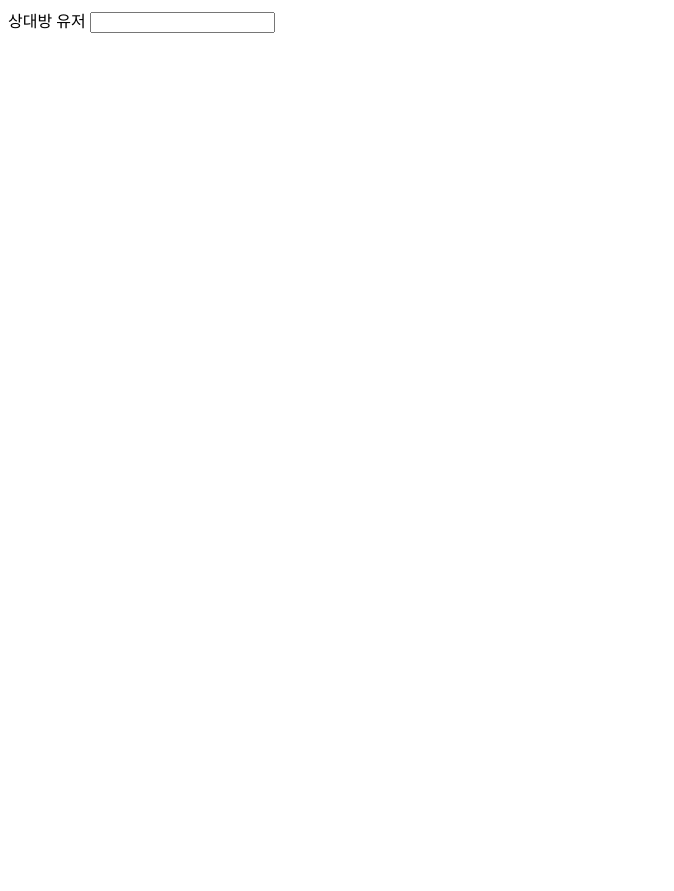
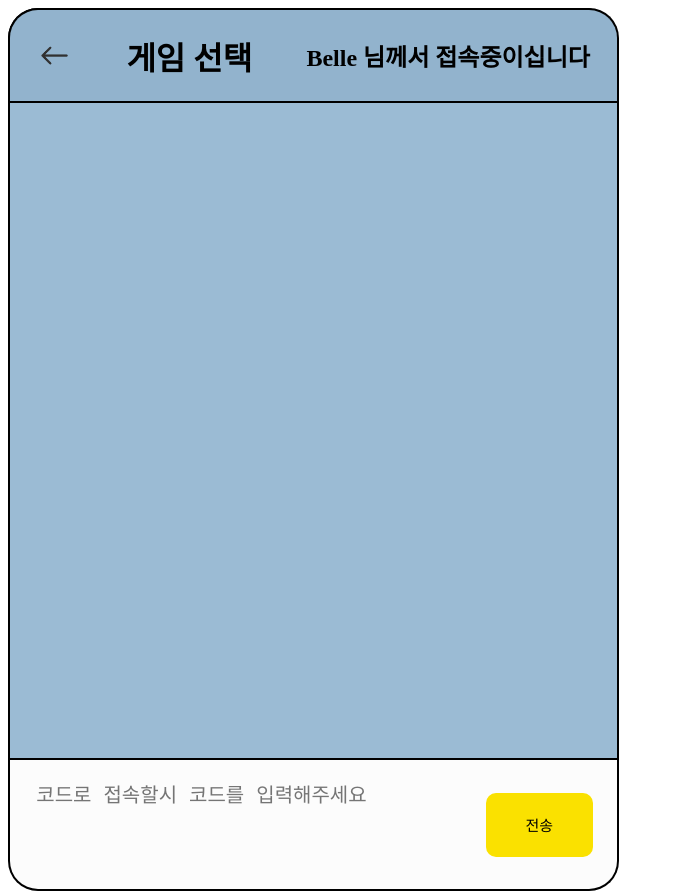
Before and after one commit to kny030303/tag-world, a website: page src/view/index.html in a window 1280 px wide. Shown: the whole page, without its empty margins (0-674 px from the left). Before the commit the page ends 800 px from the top, so only its background shows below. Drawn offline with Linux system fonts and the light colour scheme.

Commit message:
feat: 기본 화면 구성 틀 개발

```diff
--- a/src/app.ts
+++ b/src/app.ts
@@ -1,5 +1,5 @@
 import express, { Request, Response } from 'express';
-
+import imgRouter from './router/img';
 const app = express();
 
 app.listen(3000, function () {
@@ -7,5 +7,7 @@ app.listen(3000, function () {
 });
 
 app.get('/', function (req: Request, res: Response) {
-  res.sendfile(`${__dirname}/view/index.html`);
+  res.sendFile(`${__dirname}/view/index.html`);
 });
+
+app.use('/public/img', imgRouter);
--- a/src/view/index.html
+++ b/src/view/index.html
@@ -3,10 +3,105 @@
 <html>
   <body>
     <div>
-      <text>상대방 유저</text>
-      <input id="user1-input" type="text"></input>
+      <div
+        id="background"
+        style="
+          background-color: #000000;
+          border-radius: 30px;
+          width: 607px;
+          height: 875px;
+        "
+      >
+        <div
+          id="top"
+          style="
+            background-color: #92b3cd;
+            border-radius: 30px 30px 0px 0px;
+            width: 607px;
+            height: 91px;
+            border-width: 2px 2px 0px 2px;
+            border-style: solid;
+            display: flex;
+            justify-content: space-around;
+            align-items: center;
+          "
+        >
+          <button
+            class="back"
+            style="
+              border: none;
+              background-image: url('http://localhost:3000/public/img/back.png');
+              background-size: cover;
+              width: 35px;
+              height: 35px;
+              cursor: pointer;
+              background-color: #92b3cd;
+            "
+          >
+            <!-- <img
+              src="/public/img/back.png"
+              style="background-color: #92b3cd; width: 35px; height: 35px"
+            /> -->
+          </button>
+          <h1>게임 선택</h1>
+          <h2>Belle 님께서 접속중이십니다</h2>
+        </div>
+        <div
+          id="body"
+          style="
+            background-color: #9bbbd4;
+            width: 607px;
+            height: 655px;
+            border-width: 2px 2px 2px 2px;
+            border-style: solid;
+          "
+        ></div>
+        <div
+          id="bottom"
+          style="
+            background-color: #fcfcfc;
+            border-radius: 0px 0px 30px 30px;
+            width: 607px;
+            height: 129px;
+            display: flex;
+            justify-content: space-around;
+            align-items: center;
+            border-width: 0px 2px 2px 2px;
+            border-style: solid;
+          "
+        >
+          <textarea
+            id="user-input"
+            type="text"
+            placeholder="코드로 접속할시 코드를 입력해주세요"
+            style="
+              background-color: #fcfcfc;
+              border: none;
+              width: 399px;
+              height: 91px;
+              resize: none;
+              font-size: 20px;
+            "
+          ></textarea>
+          <button
+            id="user-button"
+            style="
+              background-color: #fae100;
+              width: 107px;
+              height: 64px;
+              border: none;
+              border-radius: 10px;
+              font-size: 15px;
+              cursor: pointer;
+            "
+          >
+            전송
+          </button>
+        </div>
+      </div>
     </div>
     <script>
+      // input 태그에 입력할 때마다 이벤트를 발생시키는 코드
       document.addEventListener('keypress', function () {
         const input = document.getElementById('user1-input');
 
@@ -17,7 +112,6 @@
           this.value = this.value.replace(pattern, '');
         });
       });
-
     </script>
   </body>
 </html>
```
Also changed, not shown: src/router/img.ts (added, +17 -0 lines), src/public/img/back.png (added).
